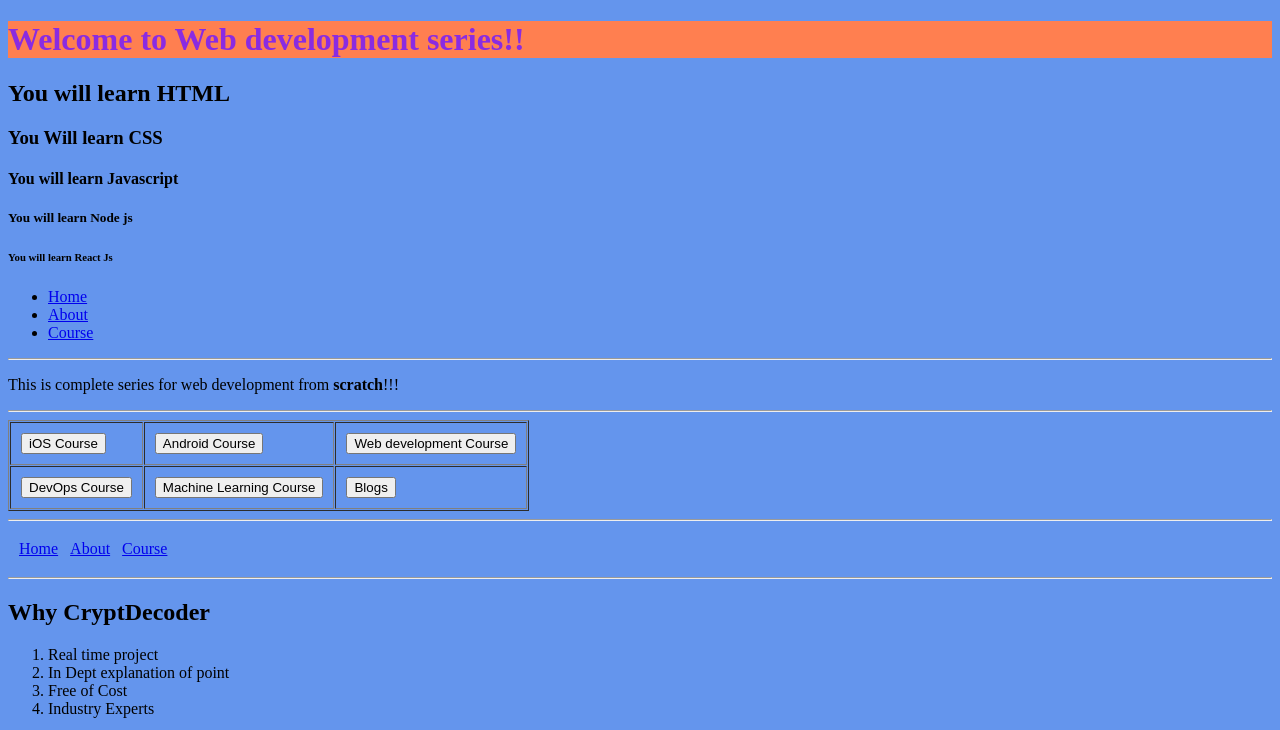
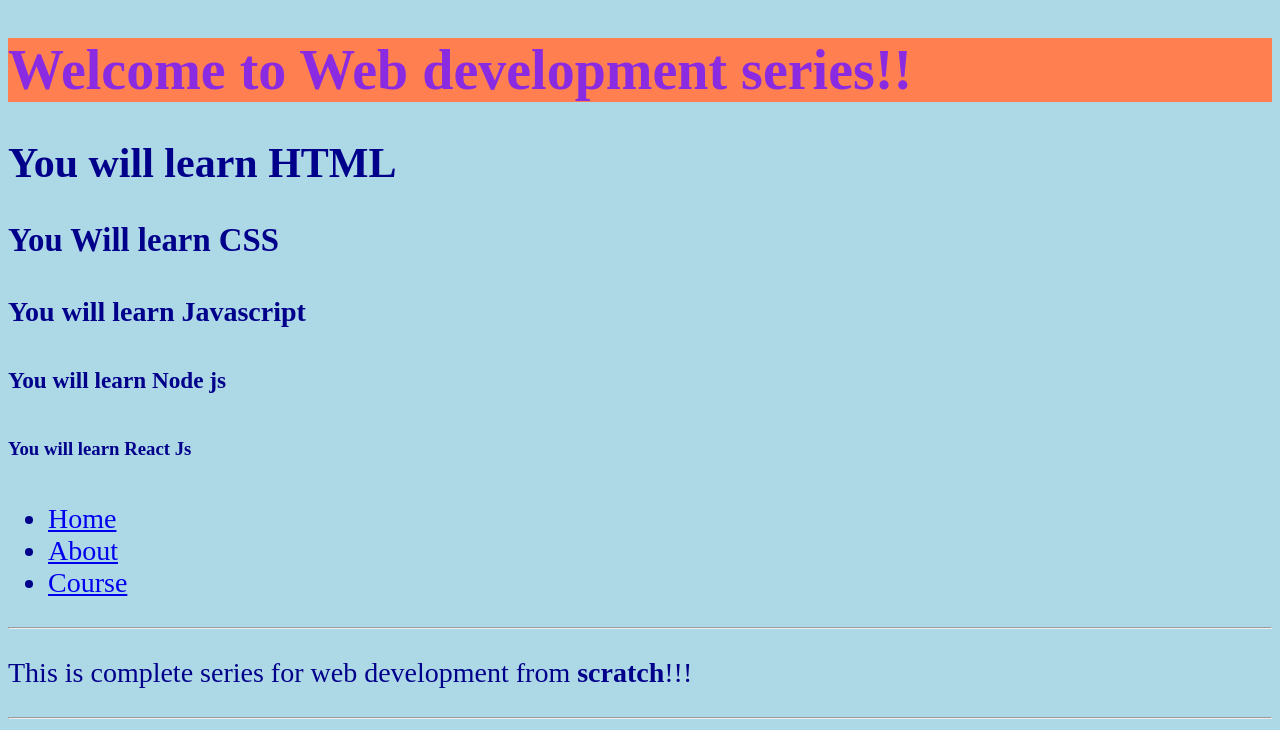
Before and after one commit to cryptDecoder/Web-Development-from-Scratch, a plain HTML site: page First-website/index.html in a window 1280 px wide. Shown: the top 730 px of the page. Drawn offline with nearby package versions, Linux system fonts and the light colour scheme; files that its build step writes are made by us from their sources; grey boxes are pictures that could not be loaded.

Commit message:
Sass project is pending

```diff
--- a/Scss/style.scss
+++ b/Scss/style.scss
@@ -1,7 +1,19 @@
-body{
-    background-color: cornflowerblue;
+/* Define standard variables and values for website */
+$bgcolor: lightblue;
+$textcolor: darkblue;
+$fontsize: 28px;
+
+/* Use the variables */
+body {
+  background-color: $bgcolor;
+  color: $textcolor;
+  font-size: $fontsize;
 }
 
-h1{
-    color:white;
+.circle{
+    background-color: yellowgreen;
+    width: 50px;
+    height: 50px;
+    border-radius: 50%;
+    box-shadow: 1px 1px 1px;
 }
--- /dev/null
+++ b/sass-website/styles.scss
@@ -0,0 +1,22 @@
+/*  define variables */
+$mainHeading: #666666;
+$secondHeading: #cc66ff;
+$contentData: #3f1a68;
+$bgcolor: #1ecbd1;
+
+// Mixin
+@shaping()
+// Styles
+
+body {
+    background-color: white;
+  }
+
+  section{
+    width: 780px;
+    margin: auto;
+    background-color: $bgcolor;
+    padding: 20px;
+    color: $mainHeading;
+    border-radius: 20px;
+  }
```
Also changed, not shown: Scss/index.html (+3 -0 lines), sass-website/index.html (added, +17 -0 lines), Scss/style.css, sass-website/styles.css (added), 2 other files.
